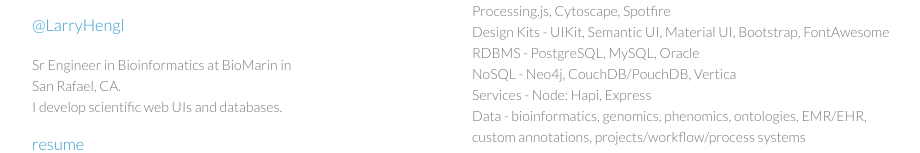
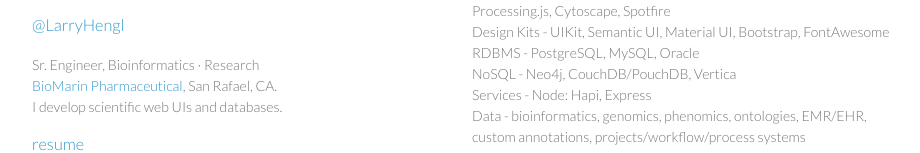
Before and after one commit to larryhengl/larryhengl.github.com, a plain HTML site: page index.html in a window 1280 px wide. Shown: the part 222-375 px from the top of the page, without its empty margins (178-1098 px from the left). Drawn offline with Linux system fonts and the light colour scheme.

Commit message:
edit profile
quick mods

```diff
--- a/index.html
+++ b/index.html
@@ -27,7 +27,8 @@
           <img  id="mugshot" src="henglla1.jpg">
         </div>
         <h3><a href="https://www.twitter.com/larryhengl">@LarryHengl</a></h3>
-        <span>Sr Engineer in Bioinformatics at BioMarin in San Rafael, CA.</span><br/>
+        <span>Sr. Engineer, Bioinformatics &middot; Research</span><br/>
+        <span><a href="https://www.biomarin.com/">BioMarin Pharmaceutical</a>, San Rafael, CA.</span><br/>
         <span>I develop scientific web UIs and databases.</span>
         <h3><br /><a name="resume" href="resume/">resume</a></h3>
       </header>
```
